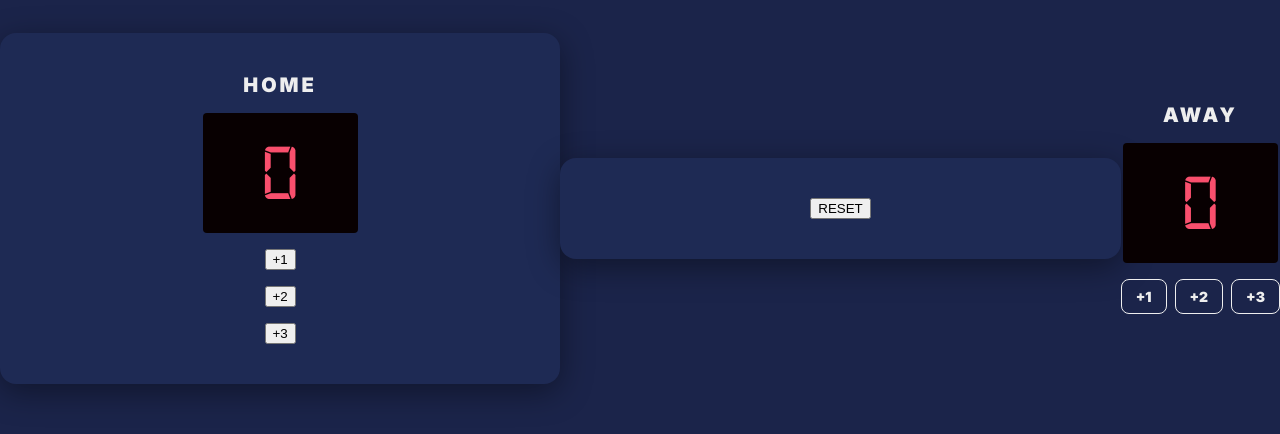
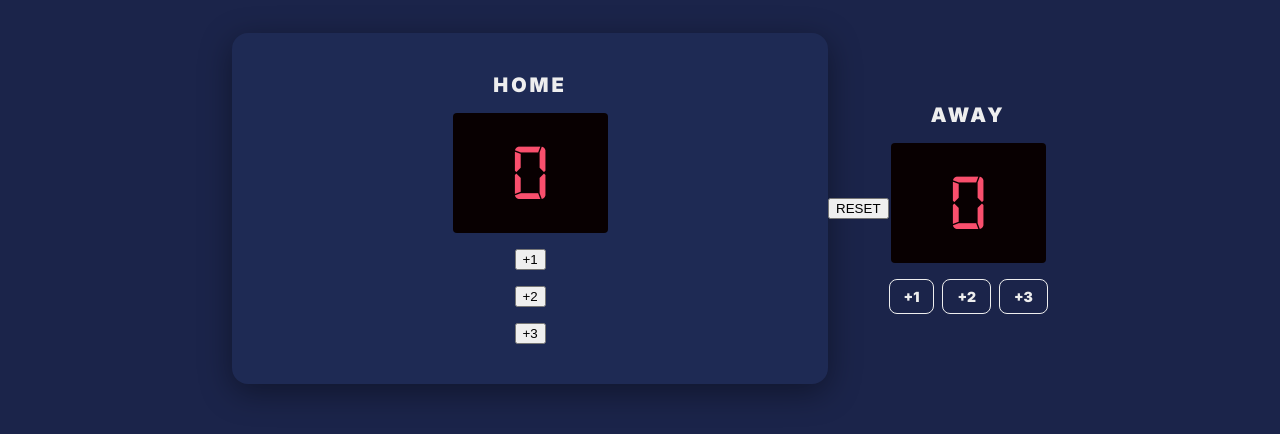
Before and after one commit to PustajicR/Scoreboard, a website built with Vite: page index.html in a window 1280 px wide. Shown: the part 192-626 px from the top of the page. Built offline with nearby package versions, Linux system fonts and the light colour scheme.

Commit message:
div class was false programm not working

```diff
--- a/index.html
+++ b/index.html
@@ -12,7 +12,7 @@
                     <button onclick="addPoints('home', 3)">+3</button>
                 </div>
             </div>
-            <div class="container">
+            <div class="team">
                 <button onclick="reset()">RESET</button>
             </div>
             <div class="team">
```
